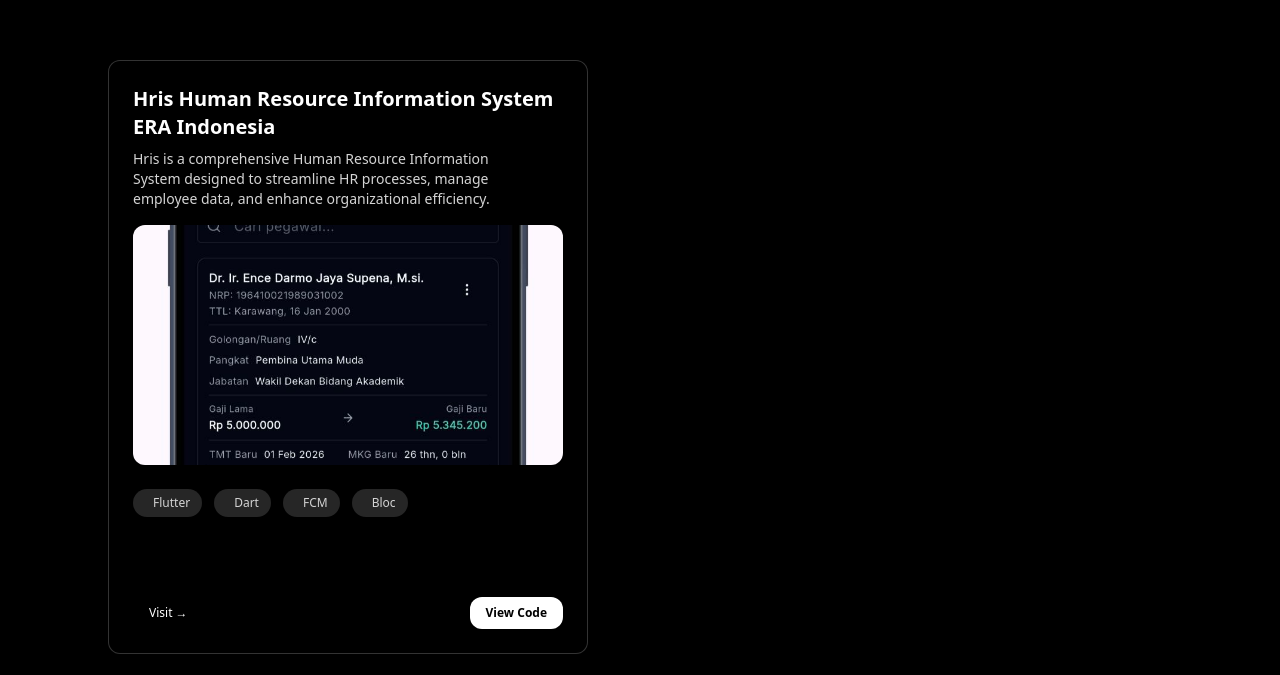
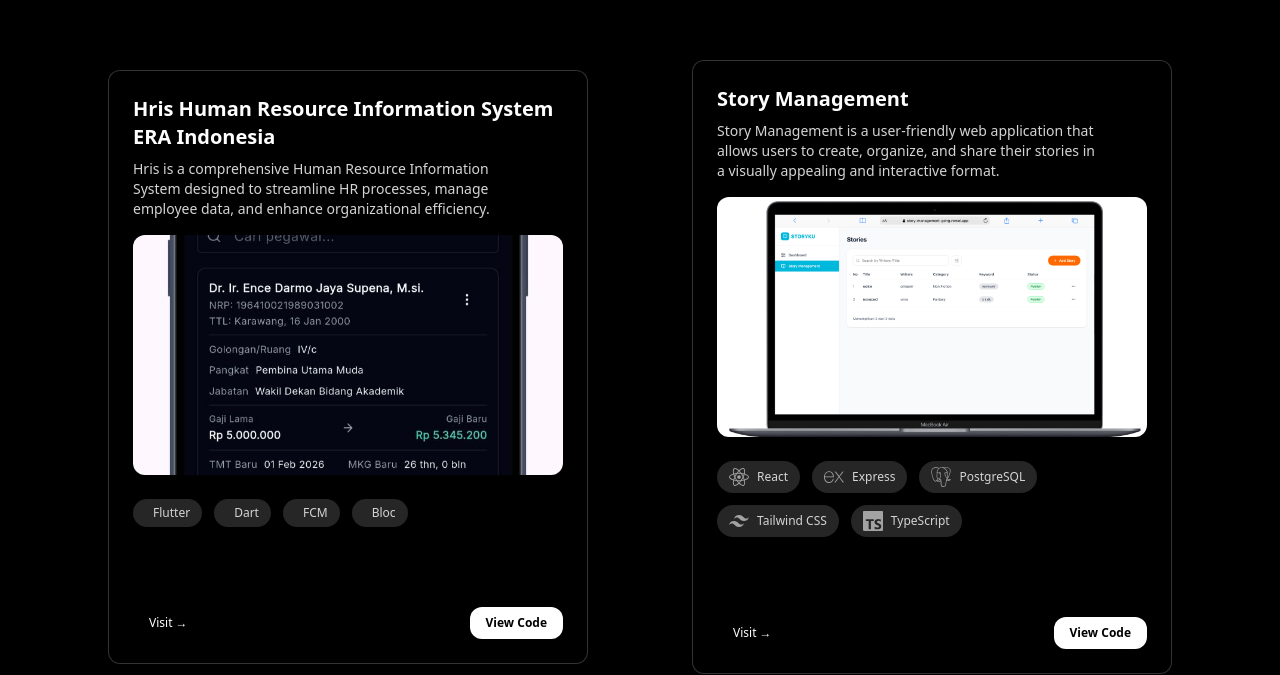
Before and after one commit to onyourjie/typeshitlagi, a Next.js app: page / in a window 1280 px wide. Shown: the part 6792-7467 px from the top of the page. Built offline with nearby package versions, Linux system fonts and the light colour scheme.

Commit message:
mbg wowo beracun

```diff
--- a/data/project.ts
+++ b/data/project.ts
@@ -1,3 +1,5 @@
+import TechStack from "@/src/app/components/TechStack";
+
 export const projects = [
   {
     id: 1,
@@ -108,5 +110,13 @@
     projectImage: "/images/hris.jpeg",
     projectSourceCode: "private repository",
     techStack: ["Flutter", "Dart", "FCM", "Bloc"]
+  },
+  {
+    projectTitle: "Story Management",
+    projectDescription: "Story Management is a user-friendly web application that allows users to create, organize, and share their stories in a visually appealing and interactive format.",
+    projectImage: "/images/story management.png",
+    projectPreviewLink: "https://story-management-gohg.vercel.app/",
+    projectSourceCode: "https://github.com/onyourjie/story_management",
+    techStack: ["React", "Express", "PostgreSQL", "Tailwind CSS", "TypeScript"]
   }
 ]
```
Also changed, not shown: public/images/story management.png (added).
